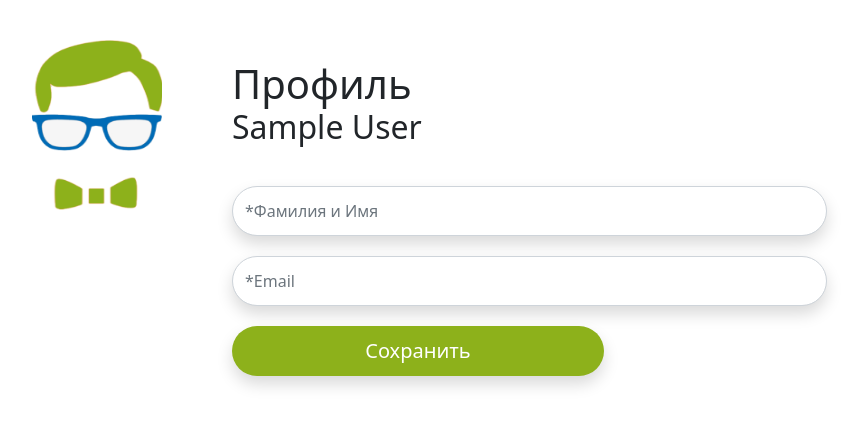
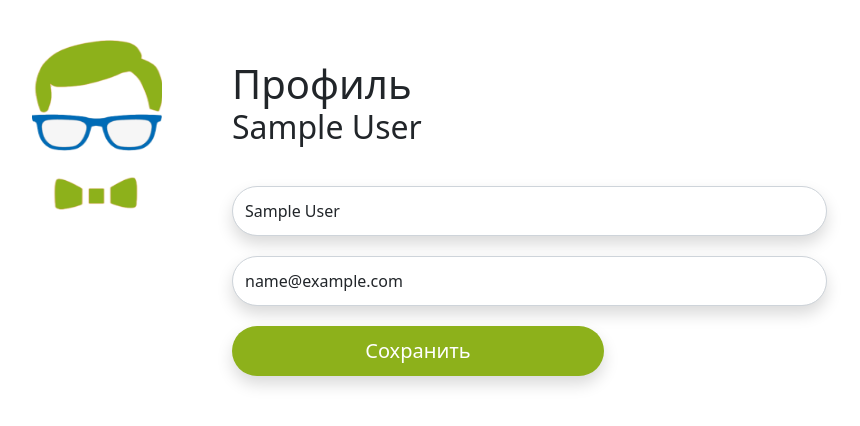
Before and after one commit to alsumukhamedova/ProgrammingSchool, a Django app: template aggregation_system/server/web_client/templates/teacherProfielEdit.html in a window 1280 px wide. Shown: the part 92-518 px from the top of the page, without its empty margins (110-970 px from the left). Run offline with Django 3.2, Linux system fonts and the light colour scheme; the template is opened without the code that fills it: most values are stand-ins (such as "Sample title", 1, 10 or a date in 2020).

Commit message:
teacher profile edit

```diff
--- a/aggregation_system/server/web_client/templates/teacherProfielEdit.html
+++ b/aggregation_system/server/web_client/templates/teacherProfielEdit.html
@@ -41,10 +41,10 @@
         <h2>{{ full_name }}</h2>
         <form class="form ">
             <div class="form-group">
-                <input type="text" class="form-control shadow rounded-pill profileForm" placeholder="*Фамилия и Имя">
+                <input type="text" class="form-control shadow rounded-pill profileForm" placeholder="*Фамилия и Имя" value="{{ full_name }}">
             </div>
             <div class="form-group">
-                <input type="email" class="form-control shadow rounded-pill profileForm" placeholder="*Email">
+                <input type="email" class="form-control shadow rounded-pill profileForm" placeholder="*Email" value="{{ mail }}">
             </div>
             <div class="d-flex">
                 <button type="submit" class="btn shadow text-white green saveProfileButton rounded-pill" onclick="reset_password()">Сохранить</button>
```
